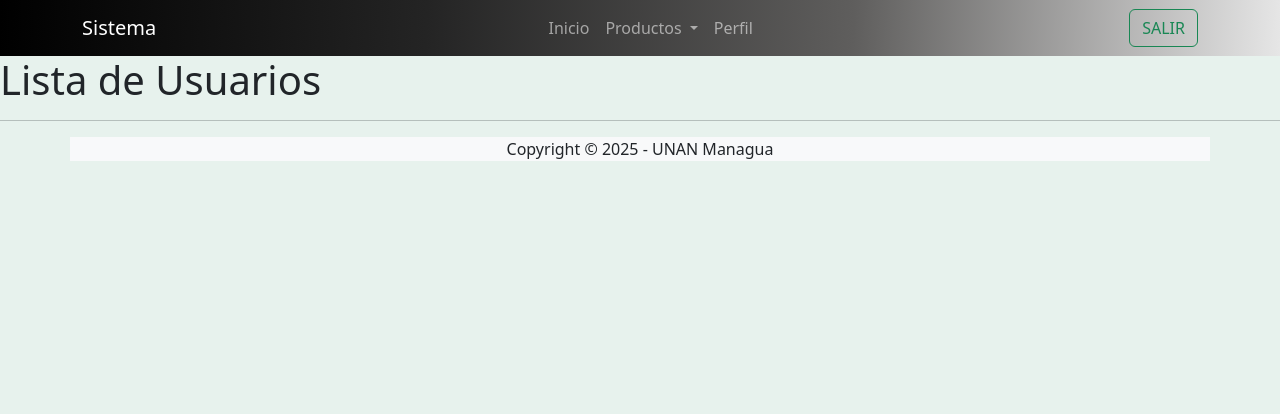
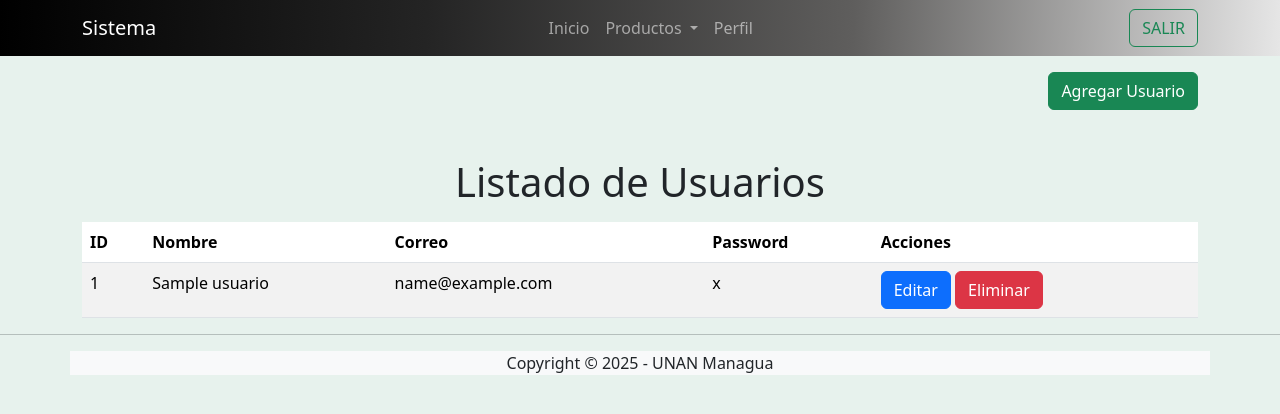
Before and after one commit to enmanuel1363/Web-de-IA, a Flask app: page /listar_usuarios in a window 1280 px wide. Shown: the top 414 px of the page. Run offline with Flask 3, Linux system fonts and the light colour scheme; tables that the repository leaves empty or names only in its code hold one stand-in row (values such as "Sample post"); some libraries are stand-ins or nearby versions.

Commit message:
tercera version con el partado de listar usuarios funcionando bien y obteniendo datos de la base de datos

```diff
--- a/App.py
+++ b/App.py
@@ -87,38 +87,57 @@ def logout():
 
 @app.route('/registro', methods=['GET', 'POST'])
 def registro():
+    # Obtiene el valor del parámetro 'next' de la URL, si existe
+    next_page = request.args.get('next')
     if request.method == 'POST':
+        # Obtiene los datos del formulario de registro
         nombre = request.form.get('nombre')
         email = request.form.get('email')
         password = request.form.get('password')
         confirm_password = request.form.get('confirm_password')
 
-        # Validar que las contraseñas coincidan
+        # Valida que las contraseñas coincidan
         if password != confirm_password:
-            return render_template('Registro.html', error='Las contraseñas no coinciden')
+            return render_template('Registro.html', error='Las contraseñas no coinciden', next=next_page)
 
         cursor = mysql.connection.cursor()
 
-        # Verificar que no exista un usuario con ese email
+        # Verifica que no exista un usuario con ese email
         cursor.execute('SELECT * FROM usuario WHERE email = %s', (email,))
         existing_user = cursor.fetchone()
 
         if existing_user:
             cursor.close()
-            return render_template('Registro.html', error='El correo ya está registrado')
+            return render_template('Registro.html', error='El correo ya está registrado', next=next_page)
 
-        # Insertar nuevo usuario (id_rol por defecto 2)
+        # Inserta el nuevo usuario en la base de datos con un rol por defecto
         cursor.execute('INSERT INTO usuario (nombre, email, password, id_rol) VALUES (%s, %s, %s, %s)',
                        (nombre, email, password, 2))
         mysql.connection.commit()
         cursor.close()
 
-        return redirect(url_for('login'))
+        # Redirige a la página de listar_usuarios si el parámetro 'next' es 'listar_usuarios'
+        if next_page == 'listar_usuarios':
+            return redirect(url_for('listar_usuarios'))
+        else:
+            # Si no, redirige a la página de login
+            return redirect(url_for('login'))
 
+    # Renderiza la plantilla de registro, pasando el parámetro 'next'
+    return render_template('Registro.html', next=next_page)
 
 @app.route('/listar_usuarios')
 def listar_usuarios():
-    return render_template('Listar_Usuarios.html')
+    # Crea un cursor para ejecutar consultas a la base de datos
+    cursor = mysql.connection.cursor()
+    # Ejecuta una consulta para obtener todos los usuarios
+    cursor.execute('SELECT id, nombre, email, password FROM usuario')
+    # Obtiene todos los resultados de la consulta
+    usuarios = cursor.fetchall()
+    # Cierra el cursor
+    cursor.close()
+    # Renderiza la plantilla de listar_usuarios, pasando la lista de usuarios
+    return render_template('Listar_Usuarios.html', usuarios=usuarios)
 
 
 @app.route('/productos')
--- a/Templates/Listar_Usuarios.html
+++ b/Templates/Listar_Usuarios.html
@@ -1,7 +1,46 @@
-{% extends 'badmin.html' %}
+{% extends "badmin.html" %}
 
-{% block title %}Panel de Administración{% endblock %}
+{% block Titulo %}
+<title>Listado de Usuarios</title>
+{% endblock Titulo %}
 
 {% block body %}
-<h1>Lista de Usuarios</h1>
-{% endblock %}
+<div class="container">
+    <!-- Botón para agregar un nuevo usuario, redirige a la página de registro -->
+    <div class="d-flex justify-content-end mt-3">
+        <!-- Se pasa el parámetro 'next' para que después del registro se redirija a la lista de usuarios -->
+        <a href="{{ url_for('registro', next='listar_usuarios') }}" class="btn btn-success">Agregar Usuario</a>
+    </div>
+    <!-- Título de la página -->
+    <h1 class="mt-5 text-center">Listado de Usuarios</h1>
+    <!-- Tabla para mostrar la lista de usuarios -->
+    <table class="table table-striped mt-3">
+        <thead>
+            <tr>
+                <th>ID</th>
+                <th>Nombre</th>
+                <th>Correo</th>
+                <th>Password</th>
+                <th>Acciones</th>
+            </tr>
+        </thead>
+        <tbody>
+            <!-- Itera sobre la lista de usuarios pasada desde la aplicación Flask -->
+            {% for usuario in usuarios %}
+            <tr>
+                <!-- Muestra los datos de cada usuario en una fila de la tabla -->
+                <td>{{ usuario.id }}</td>
+                <td>{{ usuario.nombre }}</td>
+                <td>{{ usuario.email }}</td>
+                <td>{{ usuario.password }}</td>
+                <td>
+                    <!-- Botones para editar y eliminar un usuario -->
+                    <a href="/editar_usuario/{{ usuario.id }}" class="btn btn-primary">Editar</a>
+                    <a href="/eliminar_usuario/{{ usuario.id }}" class="btn btn-danger">Eliminar</a>
+                </td>
+            </tr>
+            {% endfor %}
+        </tbody>
+    </table>
+</div>
+{% endblock body %}
--- a/Templates/admin.html
+++ b/Templates/admin.html
@@ -76,7 +76,7 @@
                     <div class="row g-0">
                         <div class="col-md-8">
                             <div class="card-body text-white">
-                                <h5 class="card-title">Perfil del Usuario</h5>
+                                <h5 class="card-title">Listar Usuarios</h5>
                                 {# Botón que lleva a la página 'inicio' #}
                                 <a href="{{ url_for('listar_usuarios')}}" class="btn btn-outline-success">Ver Detalles</a>
                             </div>
--- a/Templates/registro.html
+++ b/Templates/registro.html
@@ -38,8 +38,9 @@
 
                     <p class="text-center">o usar tu email para registrarte</p>
 
-                    <!-- Formulario -->
-                   <form action="{{ url_for('registro') }}" method="POST" class="w-100" style="max-width: 400px;">
+                    <!-- Formulario de registro -->
+                   <!-- El formulario envía los datos a la ruta /registro. Se pasa el parámetro 'next' para la redirección -->
+                   <form action="{{ url_for('registro', next=next) }}" method="POST" class="w-100" style="max-width: 400px;">
                         <div class="mb-3">
                             <input type="text" name="nombre" class="form-control" placeholder="Nombre completo"
                                 aria-label="nombrecompleto" required>
```
